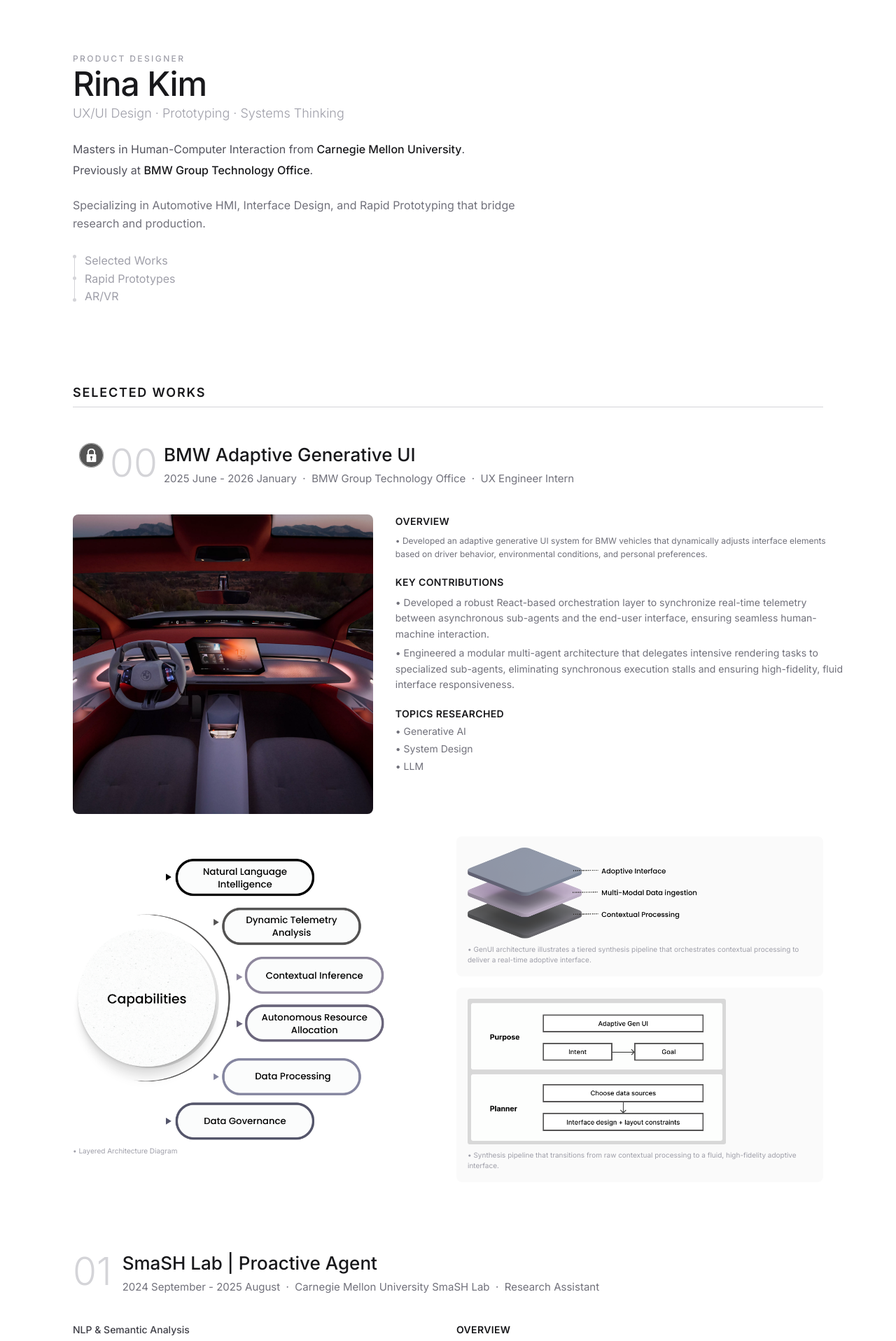
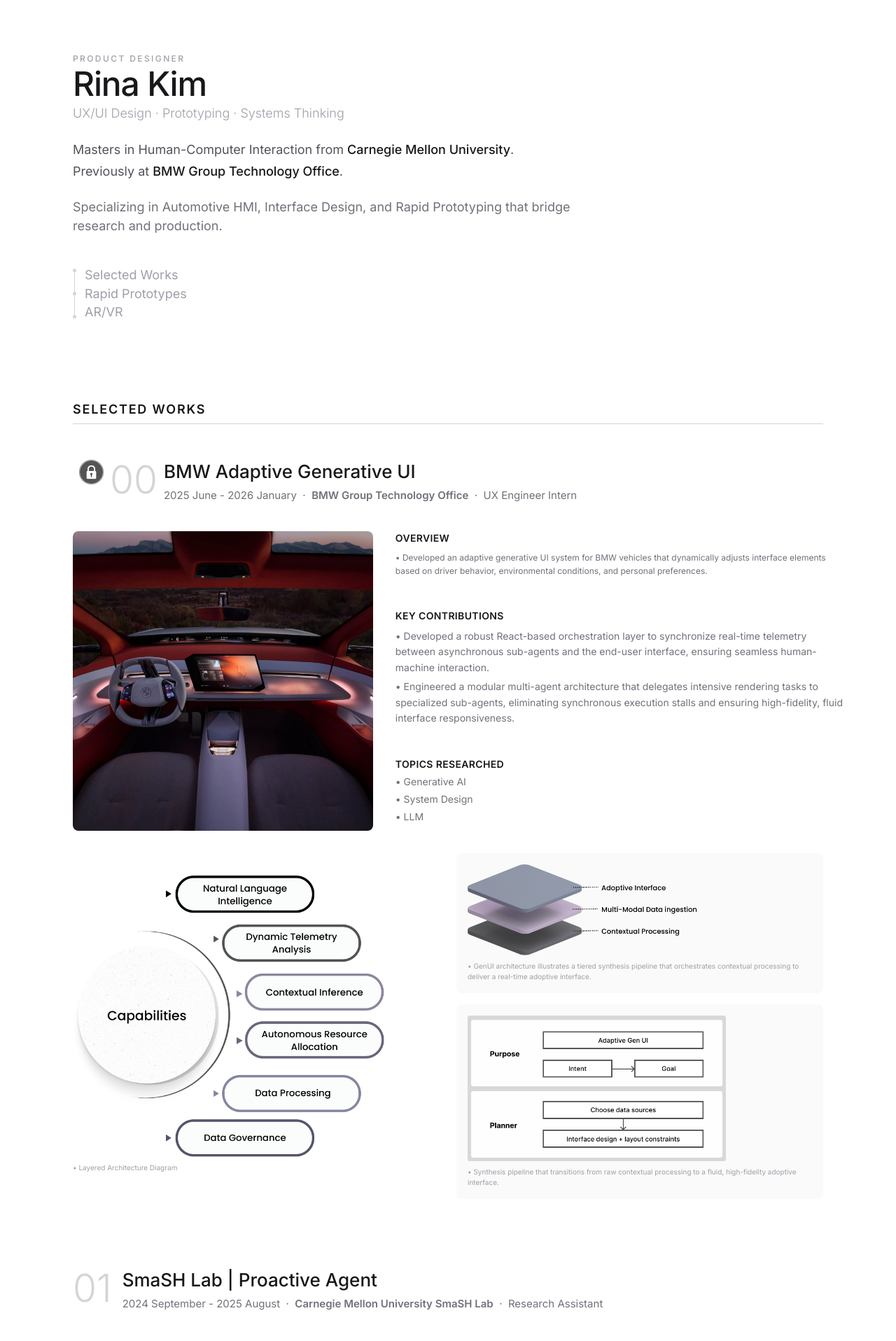
Before and after one commit to rinak01/MyPortfolio, a Next.js app: page /updated_portfolio in a window 1280 px wide. Shown: the top 1916 px of the page at 70% size. Built offline with nearby package versions, Linux system fonts and the light colour scheme.

Commit message:
00 spacing polished

```diff
--- a/app/updated_portfolio/updated_page.tsx
+++ b/app/updated_portfolio/updated_page.tsx
@@ -19,24 +19,24 @@
         <p className="text-lg text-zinc-400 font-light mb-6">
           UX/UI Design · Prototyping · Systems Thinking
         </p>
-        <p className="text-m text-zinc-600 leading-relaxed max-w-2xl mb-1">
+        <p className="text-lg text-zinc-600 leading-normal max-w-2xl mb-1">
           Masters in Human-Computer Interaction from <span className="font-medium text-zinc-900">Carnegie Mellon University</span>.
         </p>
-        <p className="text-m text-zinc-600 leading-relaxed max-w-2xl mb-6">
+        <p className="text-lg text-zinc-600 leading-normal max-w-2xl mb-6">
           Previously at <span className="font-medium text-zinc-900">BMW Group Technology Office</span>.
         </p>
-        <p className="text-s text-zinc-500 leading-relaxed max-w-2xl mb-8">
+        <p className="text-lg text-zinc-500 leading-normal max-w-3xl mb-12">
           Specializing in Automotive HMI, Interface Design, and Rapid Prototyping that bridge research and production.
         </p>
 
         {/* Navigation Links */}
-        <nav className="flex text-[16px]">
+        <nav className="flex text-[18px]">
           {/* Vertical line with dots */}
           <div className="flex flex-col items-center mr-3">
             <div className="w-[5px] h-[5px] rounded-full bg-zinc-300" />
-            <div className="w-[1px] flex-1 bg-zinc-300" style={{ minHeight: '26px' }} />
+            <div className="w-[1px] flex-1 bg-zinc-300" style={{ minHeight: '28px' }} />
             <div className="w-[5px] h-[5px] rounded-full bg-zinc-300" />
-            <div className="w-[1px] flex-1 bg-zinc-300" style={{ minHeight: '26px' }} />
+            <div className="w-[1px] flex-1 bg-zinc-300" style={{ minHeight: '28px' }} />
             <div className="w-[5px] h-[5px] rounded-full bg-zinc-300" />
           </div>
 
@@ -87,7 +87,7 @@
             <div className="-ml-[-1px]">
               <h3 className="text-[26px] font-medium text-zinc-900">BMW Adaptive Generative UI</h3>
               <p className="text-[15px] text-zinc-500 mt-1">
-                2025 June - 2026 January &nbsp;·&nbsp; BMW Group Technology Office &nbsp;·&nbsp; UX Engineer Intern
+                2025 June - 2026 January &nbsp;·&nbsp; <span className="font-semibold">BMW Group Technology Office</span> &nbsp;·&nbsp; UX Engineer Intern
               </p>
             </div>
           </div>
@@ -104,7 +104,7 @@
             </div>
 
             {/* Right - Overview, Key Contributions, Impact */}
-            <div className="space-y-5">
+            <div className="space-y-11">
               <div>
                 <h4 className="text-sm font-semibold uppercase tracking-wide text-zinc-900 mb-2">Overview</h4>
                 <p className="text-[12px] text-zinc-500 leading-relaxed">
@@ -174,7 +174,7 @@
             <div>
               <h3 className="text-[26px] font-medium text-zinc-900">SmaSH Lab | Proactive Agent</h3>
               <p className="text-[15px] text-zinc-500 mt-1">
-                2024 September - 2025 August &nbsp;·&nbsp; Carnegie Mellon University SmaSH Lab &nbsp;·&nbsp; Research Assistant
+                2024 September - 2025 August &nbsp;·&nbsp; <span className="font-semibold">Carnegie Mellon University SmaSH Lab</span> &nbsp;·&nbsp; Research Assistant
               </p>
             </div>
           </div>
@@ -184,7 +184,7 @@
             {/* Left - NLP Diagram + Pipeline */}
             <div className="space-y-4">
               <div>
-                <h4 className="text-sm font-medium text-zinc-700 mb-3">NLP & Semantic Analysis</h4>
+                {/* <h4 className="text-sm font-medium text-zinc-700 mb-3">NLP & Semantic Analysis</h4> */}
                 <div className="rounded-lg overflow-hidden">
                   <img
                     src="/images/01/NLP.png"
@@ -259,14 +259,14 @@
           <div className="grid grid-cols-1 md:grid-cols-2 gap-6">
             {/* Left - Screenshots */}
             <div className="space-y-4">
-              <div className="rounded-lg overflow-hidden border border-zinc-100">
+              <div className="rounded-lg overflow-hidden border border-zinc-100 w-[95%]">
                 <img
                   src="/images/02/trend_forecasting_dashboard 1.png"
                   alt="AI Trend Forecasting Plugin dashboard"
                   className="w-full h-auto"
                 />
               </div>
-              <div className="rounded-lg overflow-hidden border border-zinc-100">
+              <div className="rounded-lg overflow-hidden border border-zinc-100 w-[95%]">
                 <img
                   src="/images/02/SurefrontInterviews.png"
                   alt="Surefront Interviews"
@@ -437,7 +437,7 @@
       {/* AR/VR Section */}
       <section id="arvr" className="mx-auto max-w-6xl px-8 pb-16">
         <div className="mb-12">
-          <h2 className="text-lg font-semibold uppercase tracking-[0.1em] text-zinc-900 mb-4">
+          <h2 className="text-lg font-semibold uppercase tracking-[0.1em] text-zinc-900 mb-1.5">
             AR/VR
           </h2>
           <div className="w-full h-[1px] bg-zinc-300" />
```
